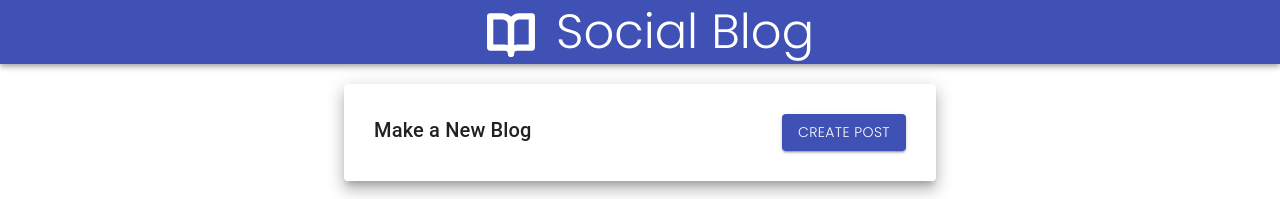
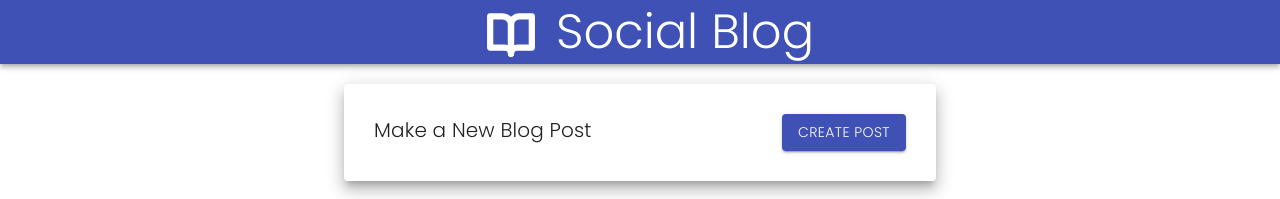
Before and after one commit to yxgdev/social-blog, a React (Create React App) app in the folder frontend/: page / in a window 1280 px wide. Shown: the top 199 px of the page. Built offline with nearby package versions, Linux system fonts and the light colour scheme.

Commit message:
updated some fonts

```diff
--- a/frontend/src/components/Form/Form.js
+++ b/frontend/src/components/Form/Form.js
@@ -37,8 +37,12 @@ const Form = () => {
         <form action="" className={classes.form}>
           <Grid container direction="row" justifyContent="space-between">
             <Grid item xs={6}>
-              <Typography variant="h6" align="left">
-                Make a New Blog
+              <Typography
+                className={classes.typography}
+                variant="h6"
+                align="left"
+              >
+                Make a New Blog Post
               </Typography>
             </Grid>
             <Grid item>
--- a/frontend/src/components/Form/styles.js
+++ b/frontend/src/components/Form/styles.js
@@ -10,6 +10,9 @@ export default makeStyles(() => ({
   form: {},
   paper: {
     padding: "30px",
+  },
+  typography: {
+    fontFamily: ["Poppins", "sans-serif"].join(","),
   },
   textField: {
     maxWidth: "30%",
```
